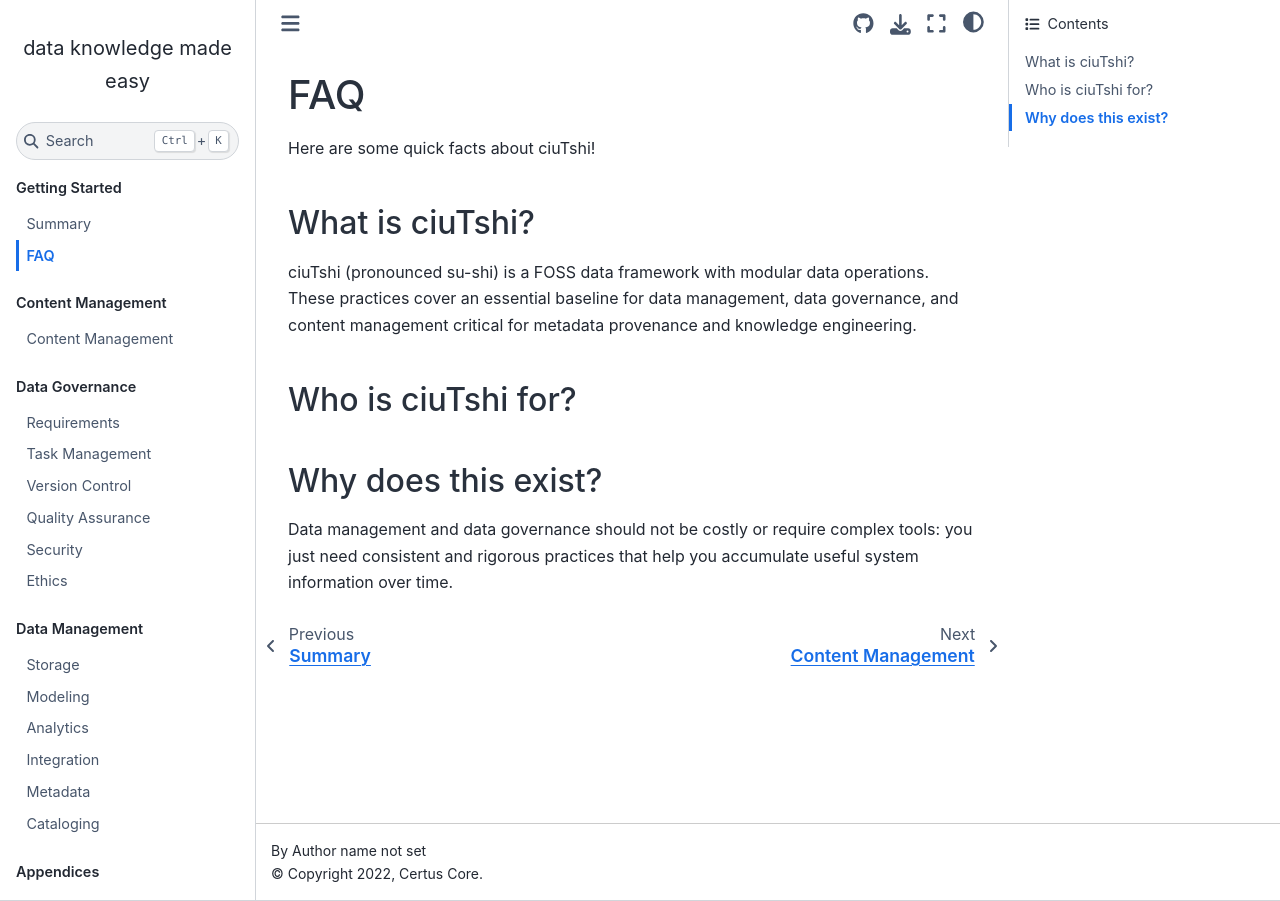
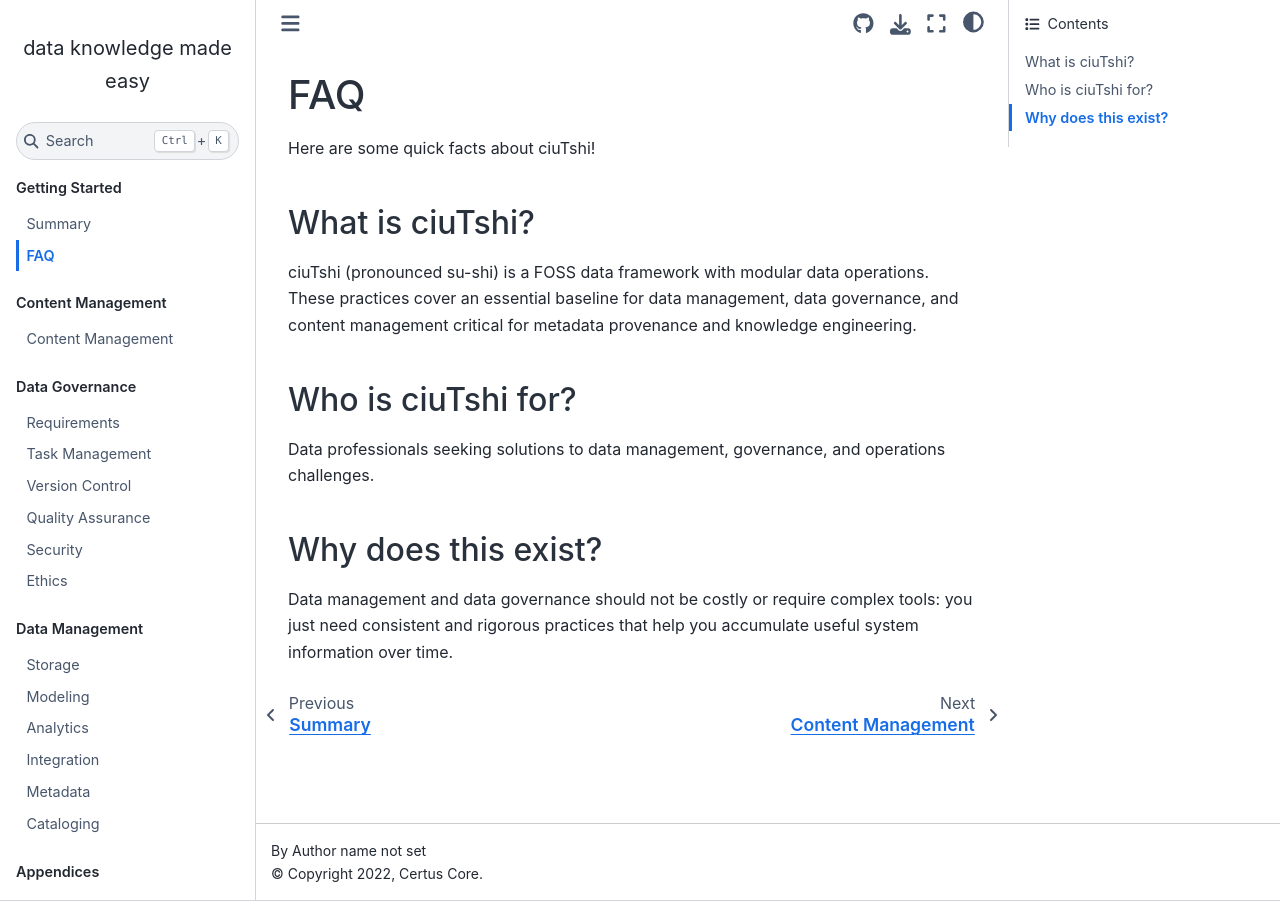
Before and after one commit to CertusGroup/ciutshi, a Sphinx documentation site: the page built from docs/source/faq.md, in a window 1280 px wide. Built offline with Sphinx 7.4.7 and the Sphinx Book theme 1.1.4, drawn with Linux system fonts in a browser that asks for light colours.

Commit message:
faq - minor revision

```diff
--- a/docs/source/faq.md
+++ b/docs/source/faq.md
@@ -8,7 +8,7 @@ ciuTshi (pronounced su-shi) is a FOSS data framework with modular data operation
 
 ## Who is ciuTshi for?
 
-
+Data professionals seeking solutions to data management, governance, and operations challenges.
 
 ## Why does this exist?
 
```
